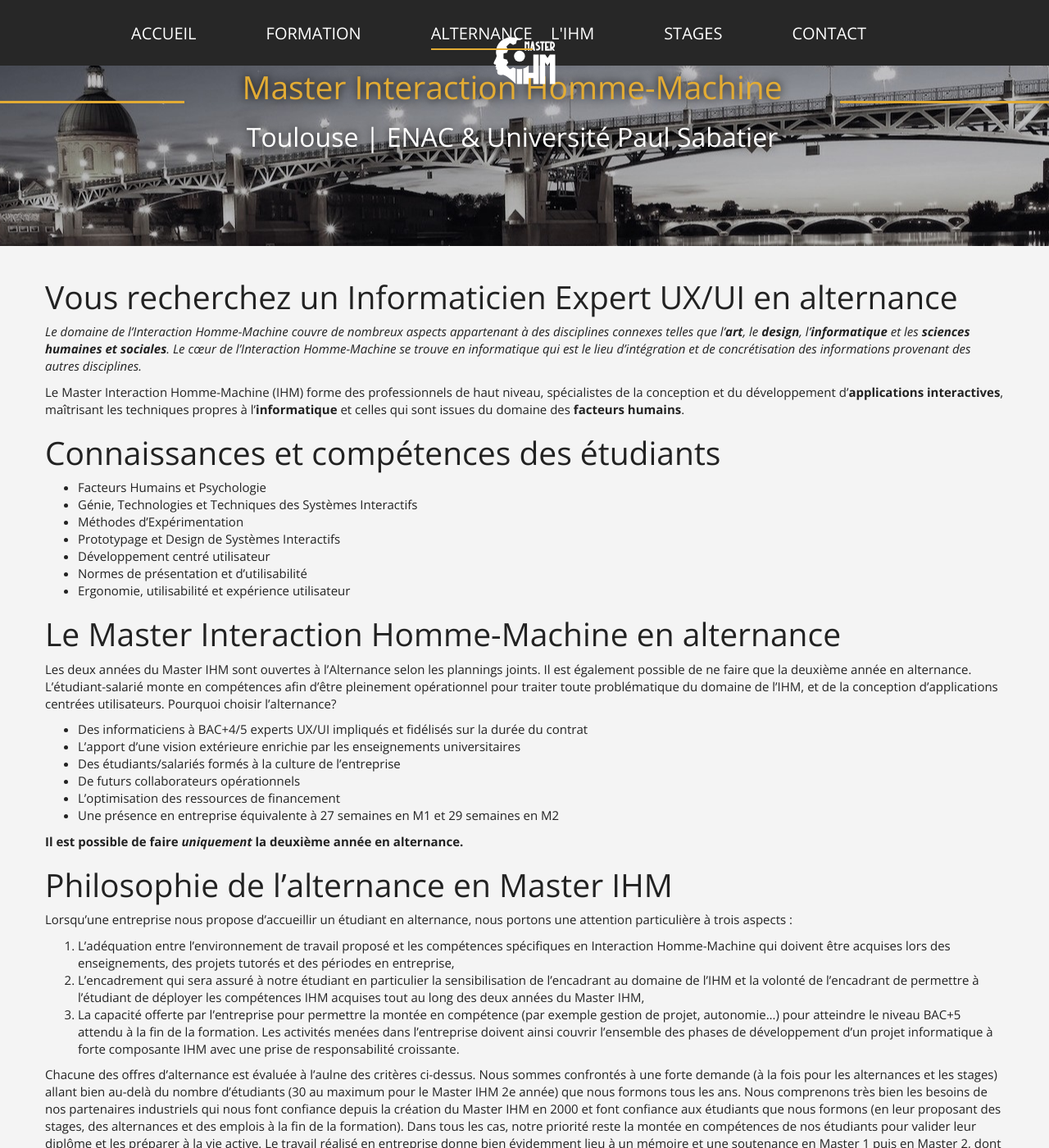
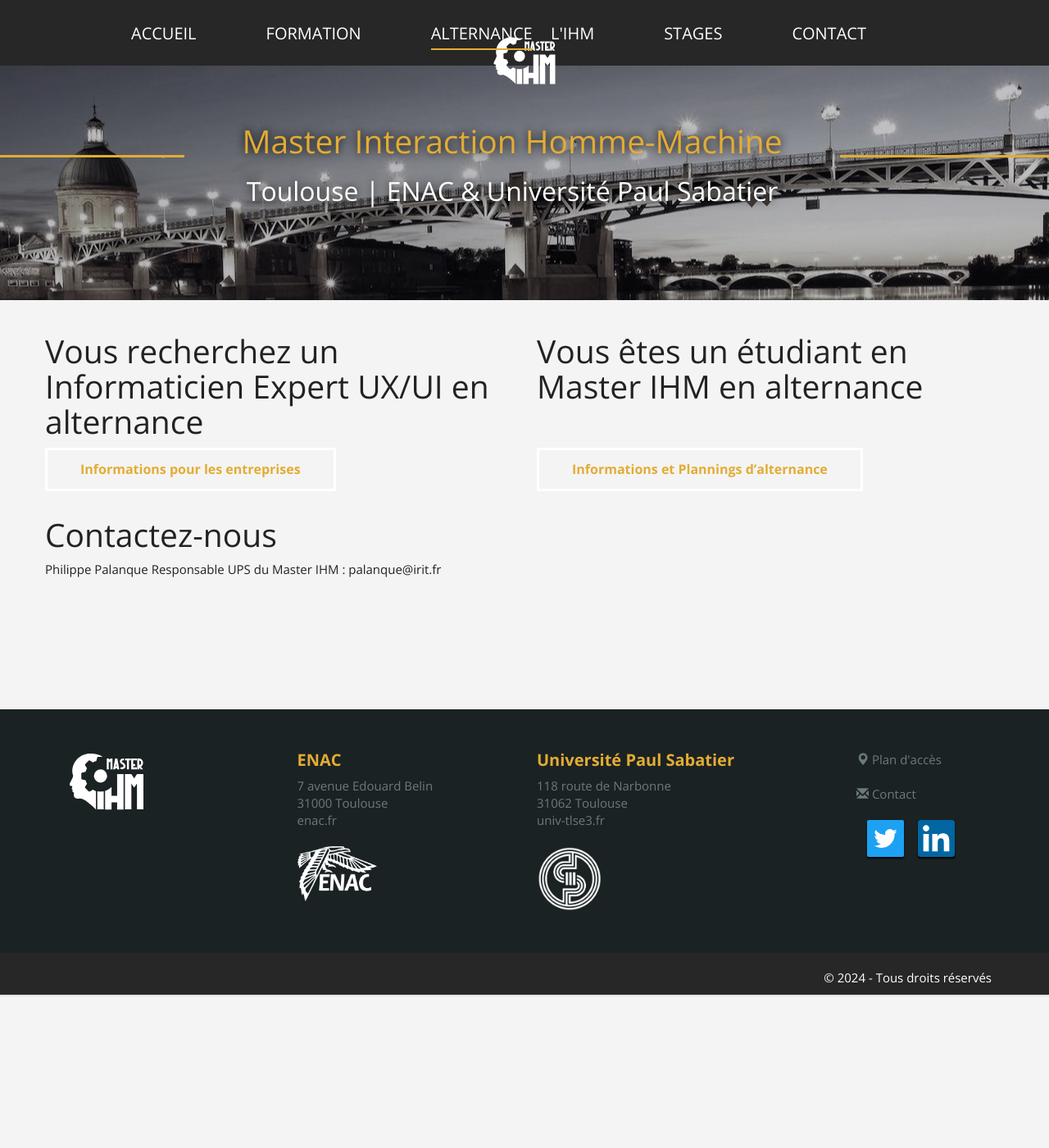
Before and after one commit to Master-IHM/master-ihm.github.io, a Jekyll site: the page built from _pages/alternance.md, in a window 1280 px wide and 1400 px high. Shown: the whole window at 82% size. Built offline with Jekyll 4.4.1, drawn with Linux system fonts in a browser that asks for light colours; some of the changed text lies outside the part shown.

Commit message:
add alternance and split

```diff
--- a/_includes/head.html
+++ b/_includes/head.html
@@ -10,7 +10,7 @@
     <meta property="og:description" content="">
     <meta property="og:url" content="">
     <meta property="og:image" content="">
-    <meta http-equiv="Content-Security-Policy" content="default-src https:;frame-ancestors 'self'">
+    <!--<meta http-equiv="Content-Security-Policy" content="default-src https:;frame-ancestors 'self'">-->
     <meta http-equiv="X-Frame-Options" content="SAMEORIGIN">
 
     <script src="https://ajax.googleapis.com/ajax/libs/jquery/3.7.1/jquery.min.js" integrity="sha384-1H217gwSVyLSIfaLxHbE7dRb3v4mYCKbpQvzx0cegeju1MVsGrX5xXxAvs/HgeFs" crossorigin="anonymous"></script>
--- a/_pages/alternance.md
+++ b/_pages/alternance.md
@@ -6,74 +6,29 @@
   - /page/alternance
 ---
 
+<div class="row">
+<div class="col-sm-6">
+
 # Vous recherchez un Informaticien Expert UX/UI en alternance
 
-*Le domaine de l'Interaction Homme-Machine couvre de nombreux aspects appartenant à des disciplines connexes
-telles que l'**art**, le **design**, l'**informatique** et les **sciences humaines et sociales**. Le cœur de l'Interaction Homme-Machine se trouve en informatique qui est le lieu d'intégration et de concrétisation des informations provenant des autres disciplines.*
+</div>
+<div class="col-sm-6">
 
-Le Master Interaction Homme-Machine (IHM) forme des professionnels de haut niveau,
-spécialistes de la conception et du développement d'**applications interactives**, maîtrisant les techniques
-propres à l'**informatique** et celles qui sont issues du domaine des **facteurs humains**.
+# Vous êtes un étudiant en Master IHM en alternance
 
-# Connaissances et compétences des étudiants
+</div>
+</div>
 
-* Facteurs Humains et Psychologie
-* Génie, Technologies et Techniques des Systèmes Interactifs
-* Méthodes d'Expérimentation
-* Prototypage et Design de Systèmes Interactifs
-* Développement centré utilisateur
-* Normes de présentation et d'utilisabilité
-* Ergonomie, utilisabilité et expérience utilisateur
+<div class="row">
 
-
-# Le Master Interaction Homme-Machine en alternance
-
-Les deux années du Master IHM sont ouvertes à l'Alternance selon les plannings joints. Il est également possible de ne faire que la deuxième année en alternance. L'étudiant-salarié monte en compétences afin d'être pleinement opérationnel pour traiter toute problématique du domaine de l'IHM, et de la conception d'applications centrées utilisateurs.
-Pourquoi choisir l'alternance?
-
-* Des informaticiens à BAC+4/5 experts UX/UI impliqués et fidélisés sur la durée du contrat
-* L'apport d'une vision extérieure enrichie par les enseignements universitaires
-* Des étudiants/salariés formés à la culture de l'entreprise
-* De futurs collaborateurs opérationnels
-* L'optimisation des ressources de financement
-* Une présence en entreprise équivalente à 27 semaines en M1 et 29 semaines en M2
-
-**Il est possible de faire _uniquement_ la deuxième année en alternance.**
-
-# Philosophie de l'alternance en Master IHM
-
-Lorsqu'une entreprise nous propose d'accueillir un étudiant en alternance, nous portons une attention particulière à trois aspects :
-
-1. L'adéquation entre l'environnement de travail proposé et les compétences spécifiques en Interaction Homme-Machine qui doivent être acquises lors des enseignements, des projets tutorés et des périodes en entreprise,
-2. L'encadrement qui sera assuré à notre étudiant en particulier la sensibilisation de l'encadrant au domaine de l'IHM et la volonté de l'encadrant de permettre à l'étudiant de déployer les compétences IHM acquises tout au long des deux années du Master IHM,
-3. La capacité offerte par l'entreprise pour permettre la montée en compétence (par exemple gestion de projet, autonomie…) pour atteindre le niveau BAC+5 attendu à la fin de la formation. Les activités menées dans l'entreprise doivent ainsi couvrir l'ensemble des phases de développement d'un projet informatique à forte composante IHM avec une prise de responsabilité croissante.
-
-Chacune des offres d'alternance est évaluée à l'aulne des critères ci-dessus. Nous sommes confrontés à une forte demande (à la fois pour les alternances et les stages) allant bien au-delà du nombre d'étudiants (30 au maximum pour le Master IHM 2e année) que nous formons tous les ans. Nous comprenons très bien les besoins de nos partenaires industriels qui nous font confiance depuis la création du Master IHM en 2000 et font confiance aux étudiants que nous formons (en leur proposant des stages, des alternances et des emplois à la fin de la formation).
-Dans tous les cas, notre priorité reste la montée en compétences de nos étudiants pour valider leur diplôme et les préparer à la vie active. Le travail réalisé en entreprise donne bien évidemment lieu à un mémoire et une soutenance en Master 1 puis en Master 2, dont l'évaluation entre en compte pour la délivrance du diplôme.
-
-Enfin, en aucun cas, la taille de l'entreprise n'est un critère à lui seul.
+<div class="col-sm-6">
+[Informations pour les entreprises]({{ site.baseurl }}{% link _pages/alternance-entreprise.md %}){:class="btn btnPromo"}
+</div>
+<div class="col-sm-6">
+[Informations et Plannings d'alternance]({{ site.baseurl }}{% link _pages/alternance-etudiant.md %}){:class="btn btnPromo"}
+</div>
+</div>
 
 # Contactez-nous
 
 Philippe Palanque Responsable UPS du Master IHM : palanque@irit.fr
-
-
-# L'alternance en M2
-
-## M2 2025-2026
-<iframe width="100%" height="850px" src="{{ "/files/alternances/Planning_Alternance_M2_IHM_2025_2026.pdf#toolbar=0&amp;view=Fit" | absolute_url }}" frameborder="0"></iframe>
-
-## M2 2024-2025
-<iframe width="100%" height="850px" src="{{ "/files/alternances/Planning_Alternance_M2_IHM_2024_2025.pdf#toolbar=0&amp;view=Fit" | absolute_url }}" frameborder="0"></iframe>
-
-## M2 2023-2024
-<iframe width="100%" height="850px" src="{{ "/files/alternances/Planning_Alternance_M2_IHM_2023_2024.pdf#toolbar=0&amp;view=Fit" | absolute_url }}" frameborder="0"></iframe>
-
-# L'alternance en M1
-
-
-## M1 2024-2025
-<iframe width="100%" height="850px" src="{{ "/files/alternances/Planning_Alternance_M1_IHM_2024_2025.pdf#toolbar=0&amp;view=Fit" | absolute_url }}" frameborder="0"></iframe>
-
-## M1 2023-2024
-<iframe width="100%" height="850px" src="{{ "/files/alternances/Planning_Alternance_M1_IHM_2023_2024.pdf#toolbar=0&amp;view=Fit" | absolute_url }}" frameborder="0"></iframe>
```
Also changed, not shown: _pages/alternance-entreprise.md (added, +88 -0 lines), _pages/alternance-etudiant.md (added, +67 -0 lines), assets/img/planning.png (added), 1 other file.
